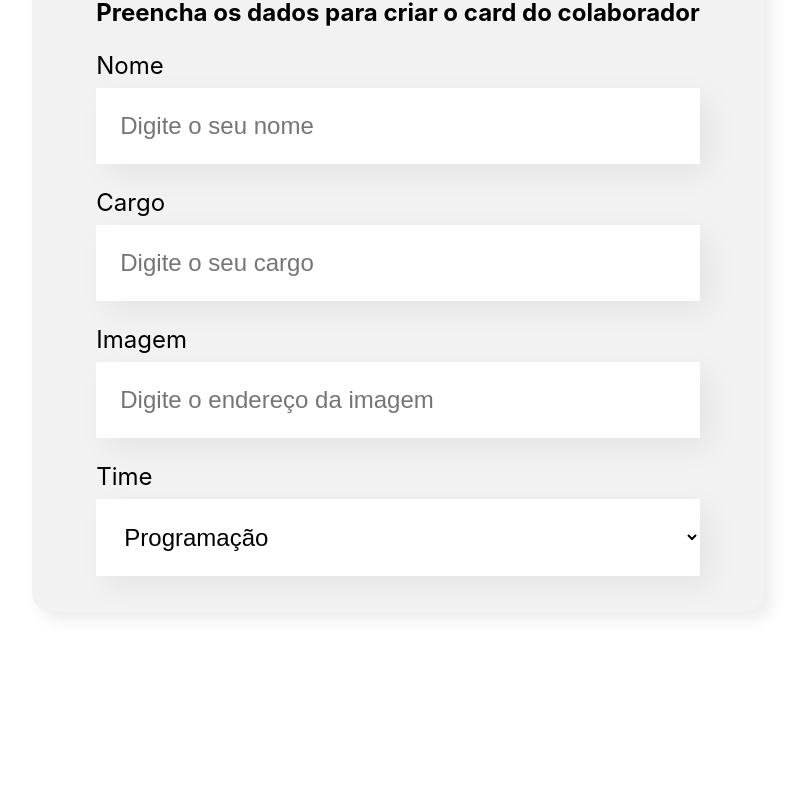
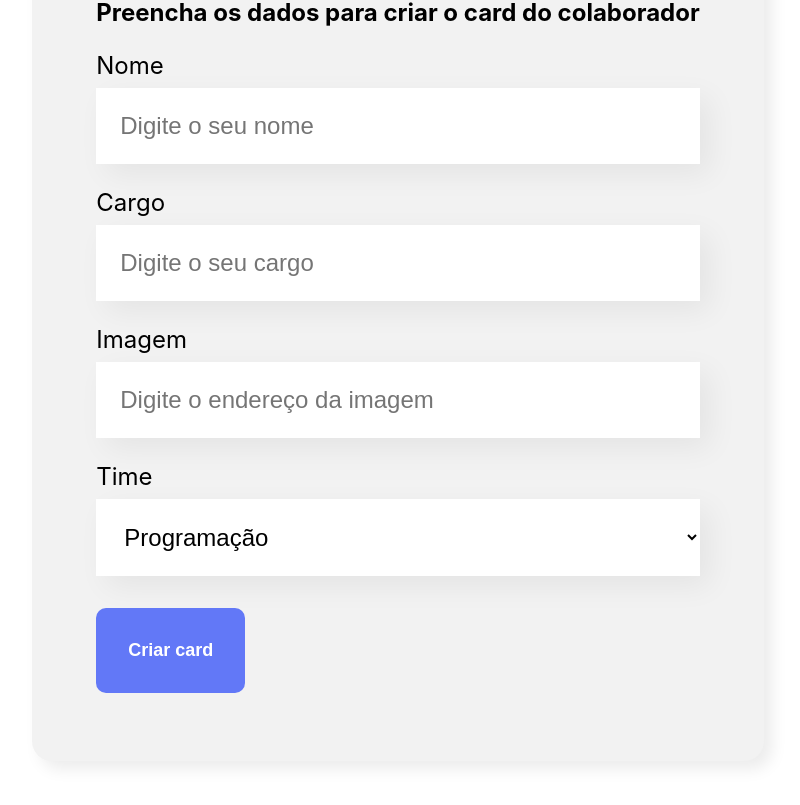
Before and after one commit to IngridCavalcantiGti/organo, a React (Create React App) app: page / in a window 1280 px wide. Shown: the part 636-1441 px from the top of the page, without its empty margins (242-1042 px from the left). Before the commit the page ends 1328 px from the top, so only its background shows below. Built offline with nearby package versions, Linux system fonts and the light colour scheme.

Commit message:
add component button and css

```diff
--- /dev/null
+++ b/src/componentes/Botao/Botao.css
@@ -0,0 +1,15 @@
+.botao {
+    background-color: #6278f7;
+    border-radius: 10px;
+    font-weight: 700;
+    font-size: 18px;
+    padding: 32px;
+    border: none;
+    cursor: pointer;
+    color: #fff;
+    margin: 32px 0;
+}
+
+.botao:hover {
+    background-color: #4e64e0;
+}
--- /dev/null
+++ b/src/componentes/Botao/index.js
@@ -0,0 +1,9 @@
+import './Botao.css'
+
+const Botao = ({ children }) => {
+    return (
+        <button className='botao'>{children}</button>
+    )
+}
+
+export default Botao
--- a/src/componentes/Formulario/index.js
+++ b/src/componentes/Formulario/index.js
@@ -1,3 +1,4 @@
+import Botao from '../Botao'
 import CampoTexto from '../CampoTexto'
 import ListaSuspensa from '../ListaSuspensa'
 import './Formulario.css'
@@ -24,6 +25,7 @@
                 <CampoTexto label="Cargo" placeholder='Digite o seu cargo' />
                 <CampoTexto label="Imagem" placeholder='Digite o endereço da imagem' />
                 <ListaSuspensa itens={times} label="Time" />
+                <Botao>Criar card</Botao>
             </form>
         </section>
     )
```
